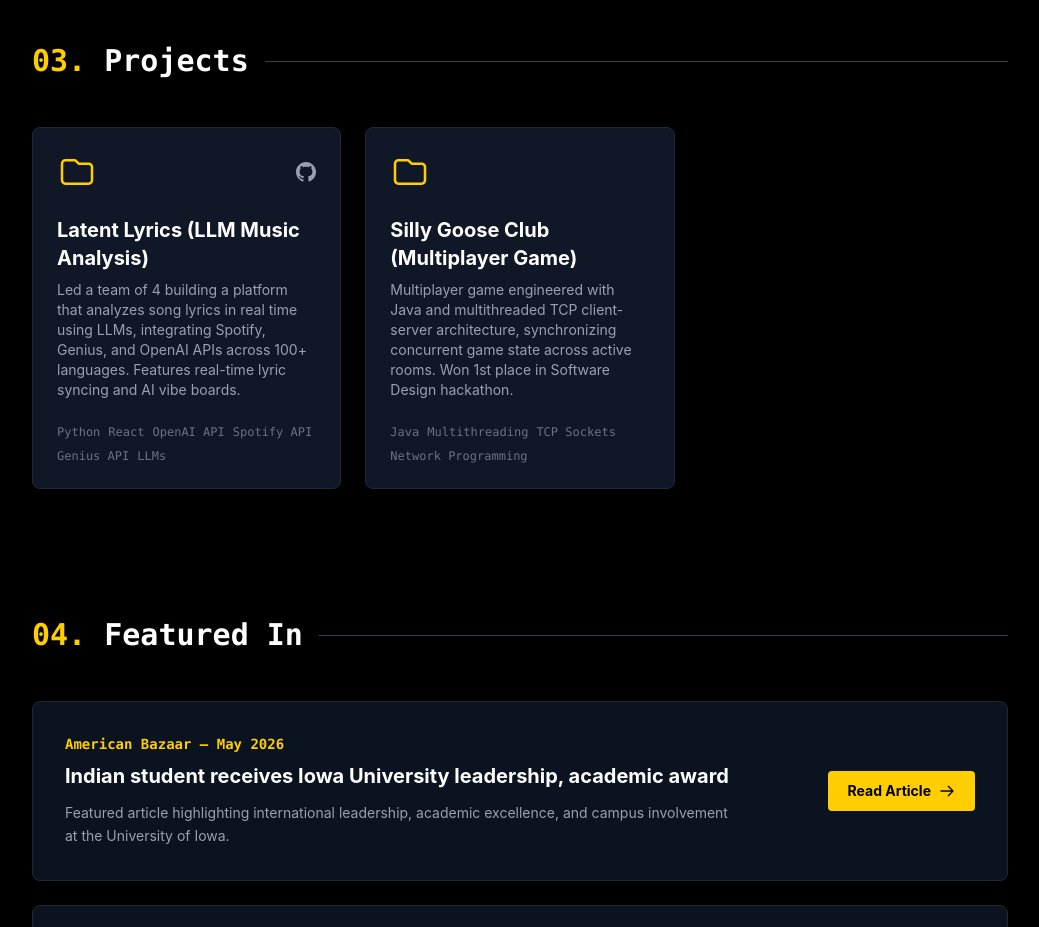
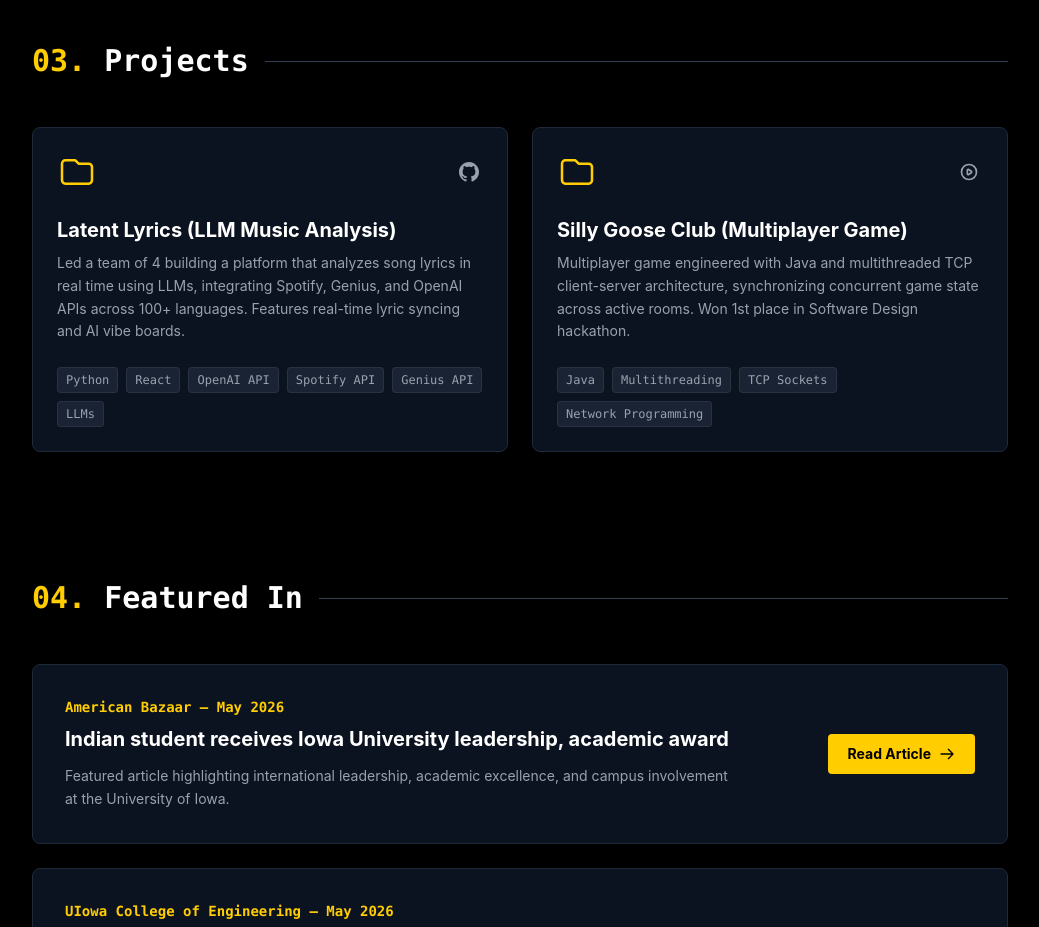
Before and after one commit to evasingh29/eva-portfolio, a Vue app: page / in a window 1280 px wide. Shown: the part 2660-3587 px from the top of the page, without its empty margins (120-1159 px from the left). Built offline with nearby package versions, Linux system fonts and the light colour scheme.

Commit message:
projects changes

```diff
--- a/src/components/Projects.vue
+++ b/src/components/Projects.vue
@@ -11,29 +11,63 @@ import { projects } from '../data/projects.js'
       <div class="h-px bg-gray-700 flex-1"></div>
     </div>
 
-    <div class="grid md:grid-cols-2 lg:grid-cols-3 gap-6">
+    <div class="grid md:grid-cols-2 gap-6">
       <div v-for="project in projects" :key="project.id"
-           class="bg-gray-900 border border-gray-800 rounded-lg p-6 flex flex-col hover-lift relative group">
+           class="bg-gray-900/80 border border-gray-800 rounded-lg p-6 flex flex-col hover-lift relative group hover:border-iowa-gold/40 transition-all">
 
         <div class="flex justify-between items-center mb-6">
           <div class="text-iowa-gold">
             <svg class="w-10 h-10" fill="none" stroke="currentColor" viewBox="0 0 24 24"><path stroke-linecap="round" stroke-linejoin="round" stroke-width="1.5" d="M3 7v10a2 2 0 002 2h14a2 2 0 002-2V9a2 2 0 00-2-2h-6l-2-2H5a2 2 0 00-2 2z"></path></svg>
           </div>
-          <div class="flex gap-3">
-            <a v-if="project.githubUrl" :href="project.githubUrl" target="_blank" class="text-gray-400 hover:text-white transition-colors">
+          <div class="flex items-center gap-3">
+            <!-- GitHub Link -->
+            <a
+              v-if="project.githubUrl"
+              :href="project.githubUrl"
+              target="_blank"
+              rel="noopener noreferrer"
+              class="text-gray-400 hover:text-iowa-gold transition-colors p-1"
+              title="View Source Code on GitHub"
+              aria-label="GitHub Repository"
+            >
               <svg class="w-5 h-5" fill="currentColor" viewBox="0 0 24 24"><path d="M12 0c-6.626 0-12 5.373-12 12 0 5.302 3.438 9.8 8.207 11.387.599.111.793-.261.793-.577v-2.234c-3.338.726-4.033-1.416-4.033-1.416-.546-1.387-1.333-1.756-1.333-1.756-1.089-.745.083-.729.083-.729 1.205.084 1.839 1.237 1.839 1.237 1.07 1.834 2.807 1.304 3.492.997.107-.775.418-1.305.762-1.604-2.665-.305-5.467-1.334-5.467-5.931 0-1.311.469-2.381 1.236-3.221-.124-.303-.535-1.524.117-3.176 0 0 1.008-.322 3.301 1.23.957-.266 1.983-.399 3.003-.404 1.02.005 2.047.138 3.006.404 2.291-1.552 3.297-1.23 3.297-1.23.653 1.653.242 2.874.118 3.176.77.84 1.235 1.911 1.235 3.221 0 4.609-2.807 5.624-5.479 5.921.43.372.823 1.102.823 2.222v3.293c0 .319.192.694.801.576 4.765-1.589 8.199-6.086 8.199-11.386 0-6.627-5.373-12-12-12z"/></svg>
             </a>
-            <a v-if="project.liveUrl" :href="project.liveUrl" target="_blank" class="text-gray-400 hover:text-white transition-colors">
+
+            <!-- Video Demo Link -->
+            <a
+              v-if="project.videoUrl"
+              :href="project.videoUrl"
+              target="_blank"
+              rel="noopener noreferrer"
+              class="text-gray-400 hover:text-iowa-gold transition-colors p-1"
+              title="Watch Demo Video"
+              aria-label="Demo Video"
+            >
+              <svg class="w-5 h-5" fill="none" stroke="currentColor" viewBox="0 0 24 24"><path stroke-linecap="round" stroke-linejoin="round" stroke-width="2" d="M14.752 11.168l-3.197-2.132A1 1 0 0010 9.87v4.263a1 1 0 001.555.832l3.197-2.132a1 1 0 000-1.664z"></path><path stroke-linecap="round" stroke-linejoin="round" stroke-width="2" d="M21 12a9 9 0 11-18 0 9 9 0 0118 0z"></path></svg>
+            </a>
+
+            <!-- Live Site Link -->
+            <a
+              v-if="project.liveUrl"
+              :href="project.liveUrl"
+              target="_blank"
+              rel="noopener noreferrer"
+              class="text-gray-400 hover:text-iowa-gold transition-colors p-1"
+              title="View Live Site"
+              aria-label="Live Demo"
+            >
               <svg class="w-5 h-5" fill="none" stroke="currentColor" viewBox="0 0 24 24"><path stroke-linecap="round" stroke-linejoin="round" stroke-width="2" d="M10 6H6a2 2 0 00-2 2v10a2 2 0 002 2h10a2 2 0 002-2v-4M14 4h6m0 0v6m0-6L10 14"></path></svg>
             </a>
           </div>
         </div>
 
         <h3 class="text-xl font-bold text-white mb-2 group-hover:text-iowa-gold transition-colors">{{ project.title }}</h3>
-        <p class="text-gray-400 text-sm flex-1 mb-6">{{ project.description }}</p>
+        <p class="text-gray-400 text-sm flex-1 mb-6 leading-relaxed">{{ project.description }}</p>
 
         <ul class="flex flex-wrap gap-2 text-xs font-mono text-gray-500 mt-auto">
-          <li v-for="tech in project.technologies" :key="tech">{{ tech }}</li>
+          <li v-for="tech in project.technologies" :key="tech" class="bg-gray-800/80 px-2 py-1 rounded text-gray-400 border border-gray-700/50">
+            {{ tech }}
+          </li>
         </ul>
       </div>
     </div>
```
